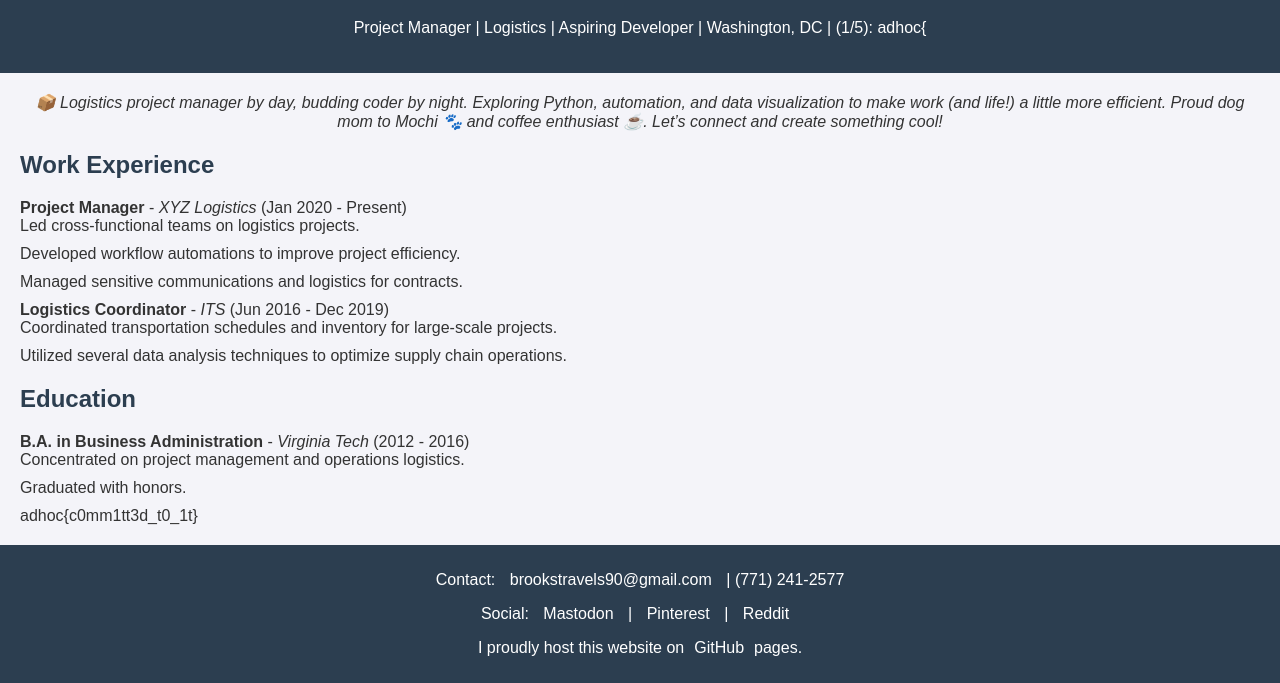
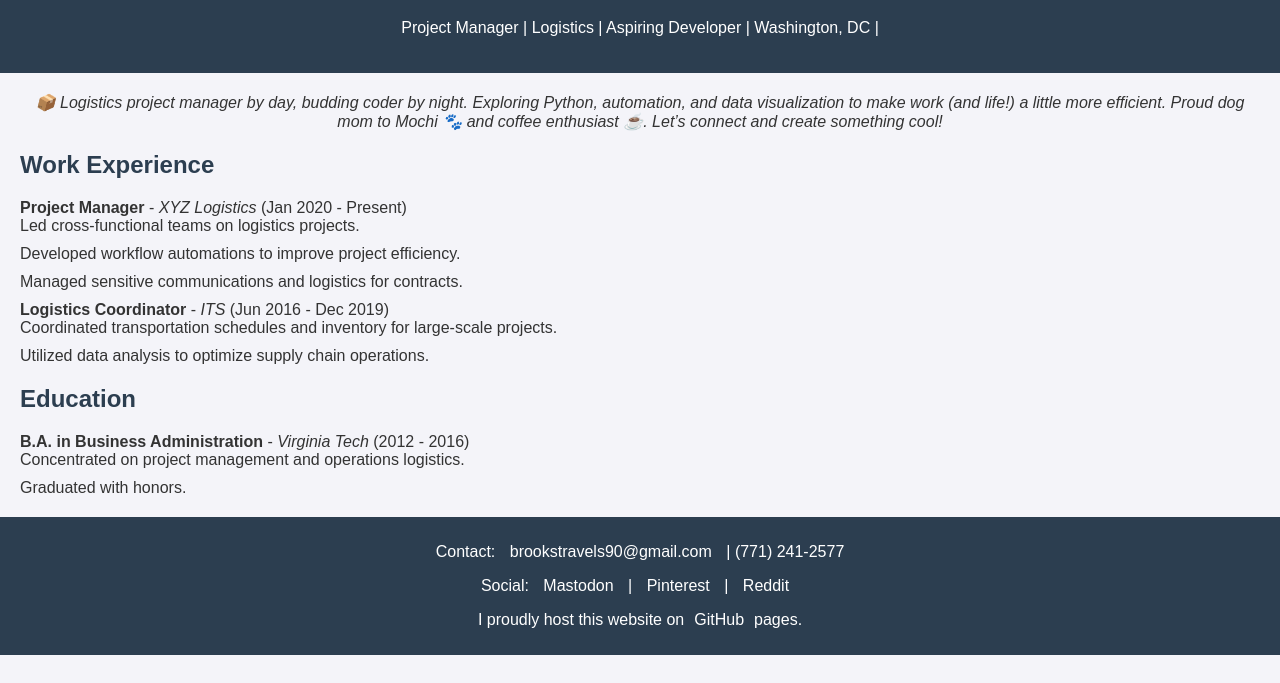
Before and after one commit to brookstravels90/website, a plain HTML site: page index.html in a window 1280 px wide. Shown: the part 245-928 px from the top of the page. After the commit the page ends 900 px from the top, so only its background shows below. Drawn offline with Linux system fonts and the light colour scheme.

Commit message:
Update index.html

```diff
--- a/index.html
+++ b/index.html
@@ -62,7 +62,7 @@
     <header>
 	<img src="profile.png" alt="Jenna Brooks' Profile Picture">
 	<h1>Jenna Brooks</h1>
-        <p>Project Manager | Logistics | Aspiring Developer | Washington, DC | (1/5): adhoc{</p>
+        <p>Project Manager | Logistics | Aspiring Developer | Washington, DC |
         <p></p>
     </header>
 
@@ -86,7 +86,7 @@
                     <strong>Logistics Coordinator</strong> - <em>ITS</em> (Jun 2016 - Dec 2019)
                     <ul>
                         <li>Coordinated transportation schedules and inventory for large-scale projects.</li>
-                        <li>Utilized several data analysis techniques to optimize supply chain operations.</li>
+                        <li>Utilized data analysis to optimize supply chain operations.</li>
                     </ul>
                 </li>
             </ul>
@@ -100,7 +100,6 @@
                     <ul>
                         <li>Concentrated on project management and operations logistics.</li>
                         <li>Graduated with honors.</li>
-			<li>adhoc{c0mm1tt3d_t0_1t}
                     </ul>
                 </li>
             </ul>
```
